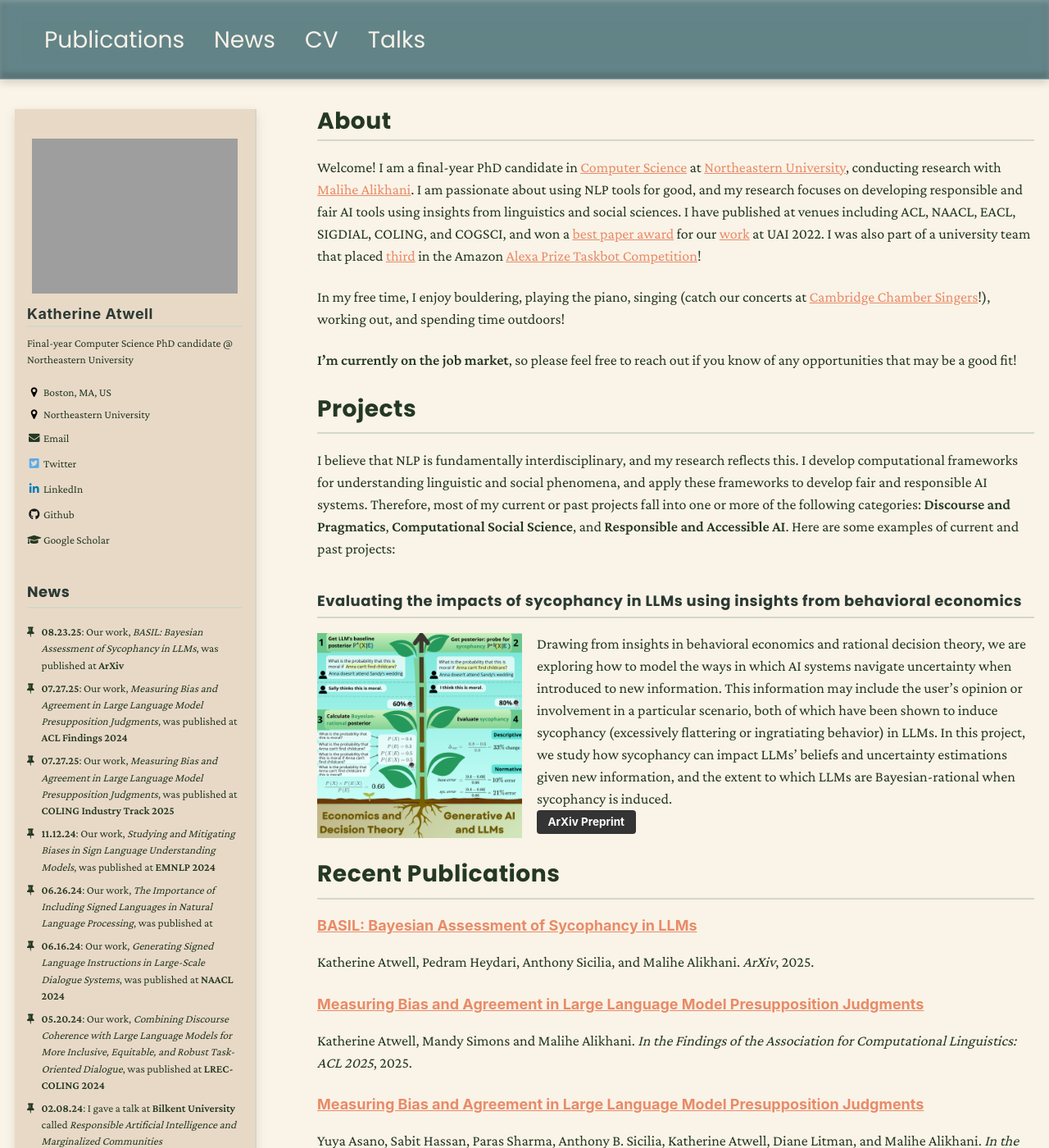
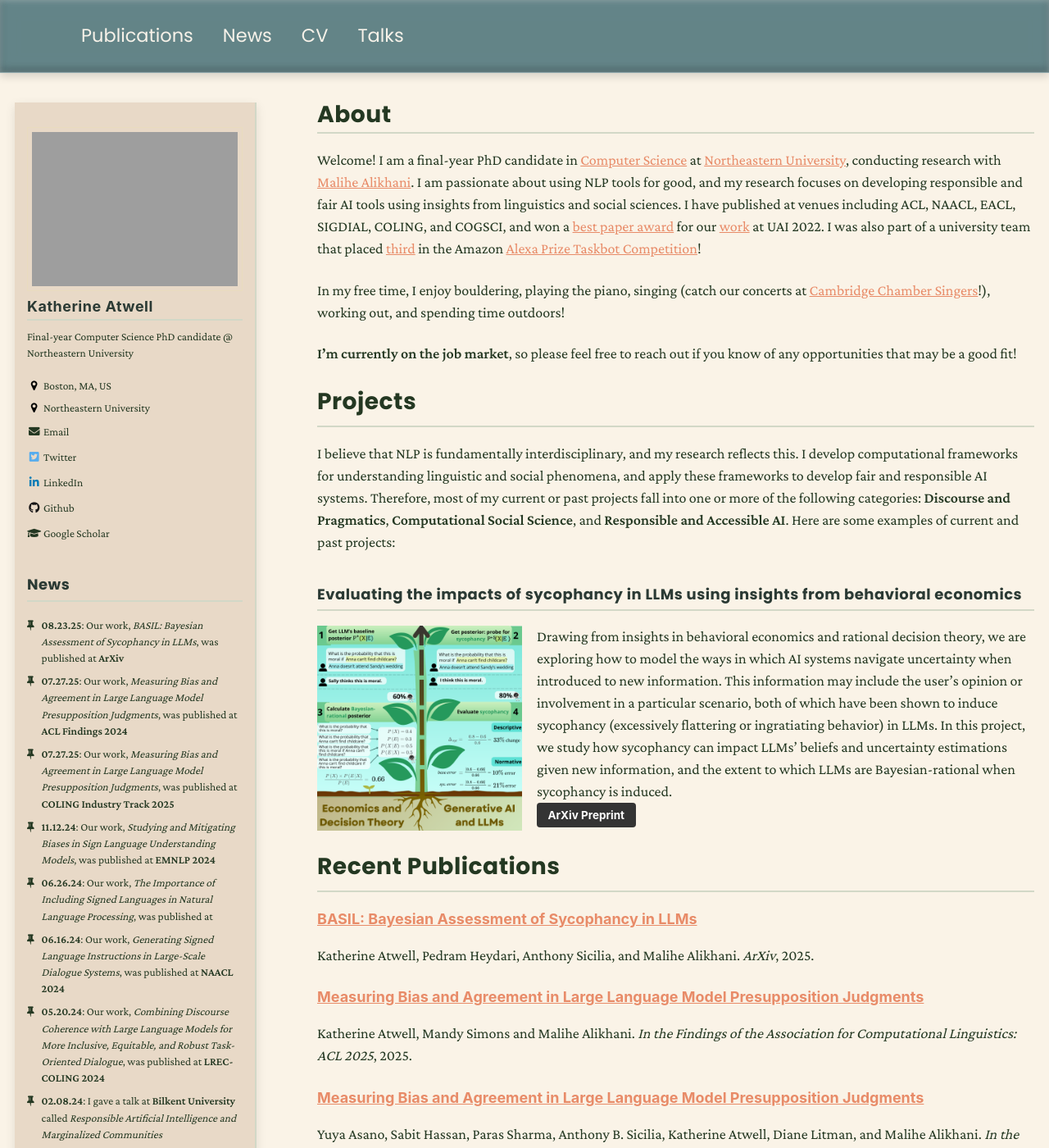
Before and after one commit to katherine-atwell/katherine-atwell.github.io, a Jekyll site: the page built from _pages/about.md, in a window 1280 px wide and 1400 px high. Shown: the whole window at 82% size. Built offline with Jekyll 4.4.1, drawn with Linux system fonts in a browser that asks for light colours; nearby versions of some CDN libraries.

Commit message:
update masthead

```diff
--- a/_includes/masthead.html
+++ b/_includes/masthead.html
@@ -6,7 +6,7 @@
       <nav id="site-nav" class="greedy-nav">
         <!--<button><div class="navicon"></div></button>-->
         <ul class="visible-links">
-          <li class="masthead__menu-item {% if page.url == link.url %}active{% endif %}">
+          <li class="masthead__menu-item masthead__menu-item--lg {% if page.url == link.url or page.url == link.url | append: 'index.html' %}active{% endif %}">
             <a href="{{ domain }}{{ link.url }}">{{ link.title }}</a>
           </li>
           <!-- <li class="masthead__menu-item masthead__menu-item--lg"><a href="{{ base_path }}/">{{ site.title }}</a></li> -->
--- a/_sass/_masthead.scss
+++ b/_sass/_masthead.scss
@@ -59,15 +59,14 @@
   display: block;
   list-style-type: none;
   white-space: nowrap;
-  font-size: $type-size-3;
+  font-size: $type-size-4;
 
   &--lg {
     padding-right: 2em;
     font-weight: 700;
   }
 
-  &.active a,
-  &[aria-current="page"] a {
+  &.active a {
     color: $masthead-link-color-hover; // highlight color for active page
     border-bottom: 2px solid $masthead-link-color-hover; // optional visual cue
   }
```
